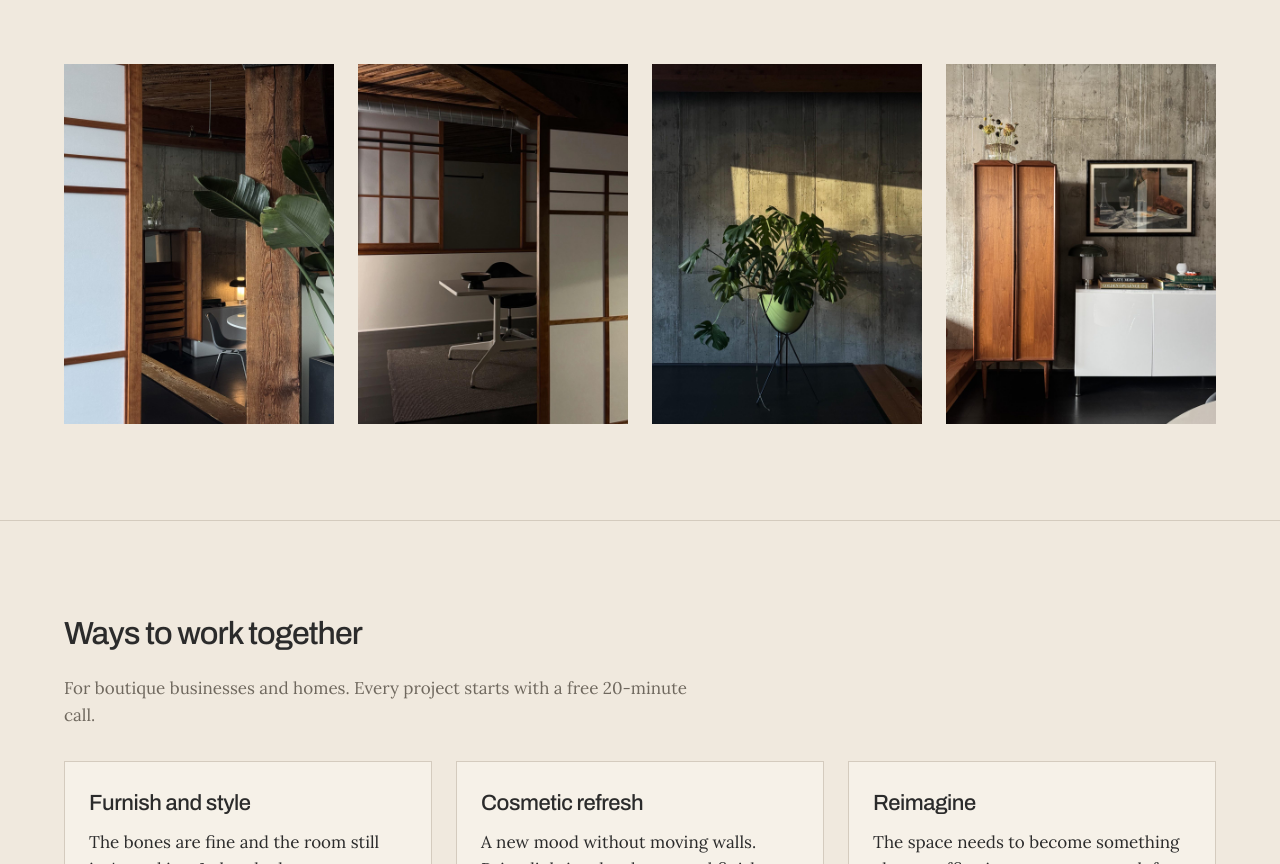
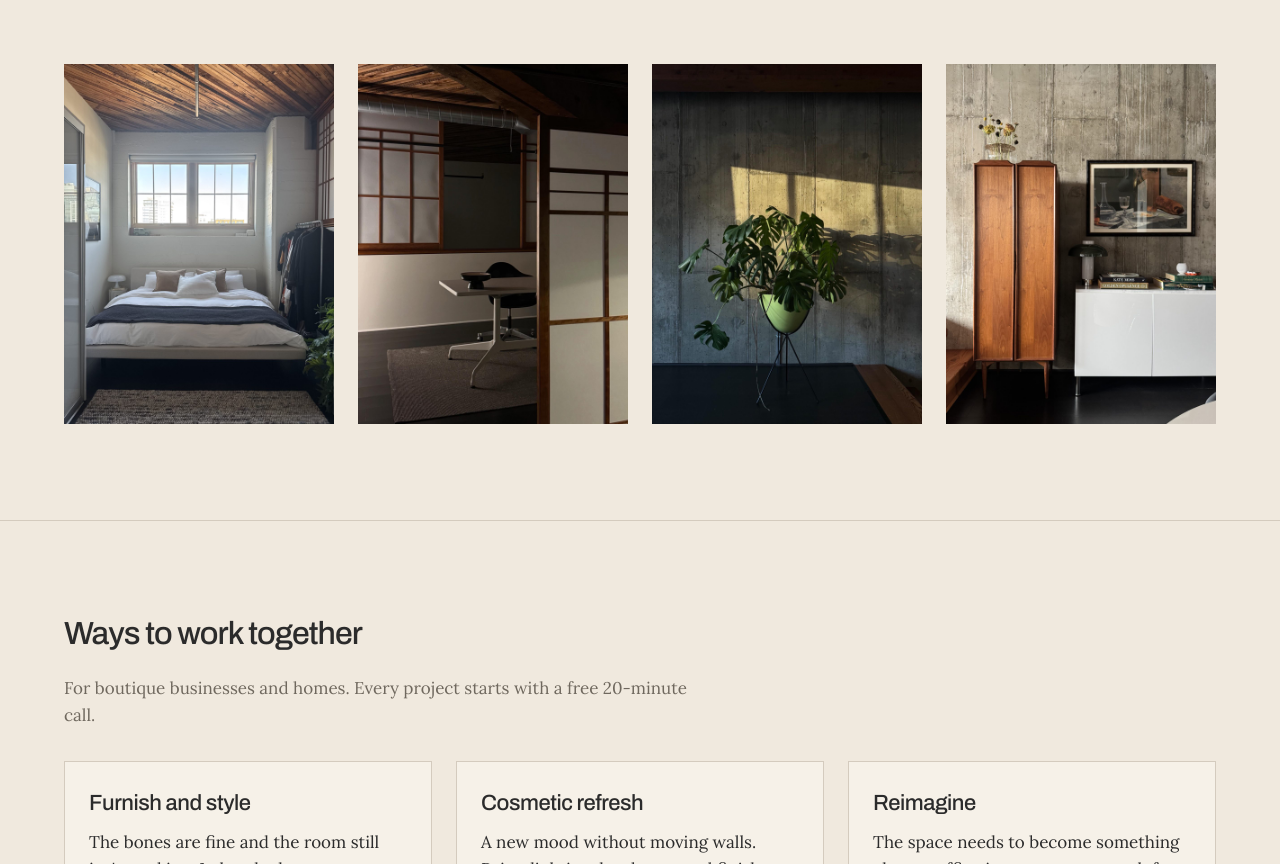
Before and after one commit to ishitahaque/designwithish, a plain HTML site: page index.html in a window 1280 px wide. Shown: the part 2641-3505 px from the top of the page. Drawn offline with Linux system fonts and the light colour scheme.

Commit message:
Swap slider photo for bedroom in loft gallery; add kitchen photo to assets
Co-Authored-By: Claude Fable 5.2 <noreply@anthropic.com>
Claude-Session: https://claude.ai/code/session_01SoX2GpszFaCyKU7FEkT8xY

```diff
--- a/index.html
+++ b/index.html
@@ -93,7 +93,7 @@
         <p class="project-scope">Furnishing, layout, lighting</p>
       </div>
       <div class="project-gallery">
-        <img src="assets/loft-slider.jpg" alt="View past a paper-and-cherry sliding screen and a timber post into the dining area" width="1200" height="1600" loading="lazy">
+        <img src="assets/loft-bedroom.jpg" alt="The bedroom: a low linen bed under a paned window and a timber ceiling, with a sliding screen at the edge" width="1200" height="1600" loading="lazy">
         <img src="assets/loft-office.jpg" alt="The office behind the sliding screens: a white desk, a black shell chair, and a woven rug under the timber ceiling" width="1200" height="1600" loading="lazy">
         <img src="assets/loft-light.jpg" alt="A monstera in a green bullet planter, lit by late sun against the concrete wall" width="1200" height="1600" loading="lazy">
         <img src="assets/loft-cabinet.jpg" alt="A tall teak cabinet beside a white sideboard with books and a green lamp, under a framed still life" width="1200" height="1600" loading="lazy">
```
Also changed, not shown: assets/loft-bedroom.jpg (added), assets/loft-kitchen.jpg (added), assets/loft-slider.jpg (deleted).
